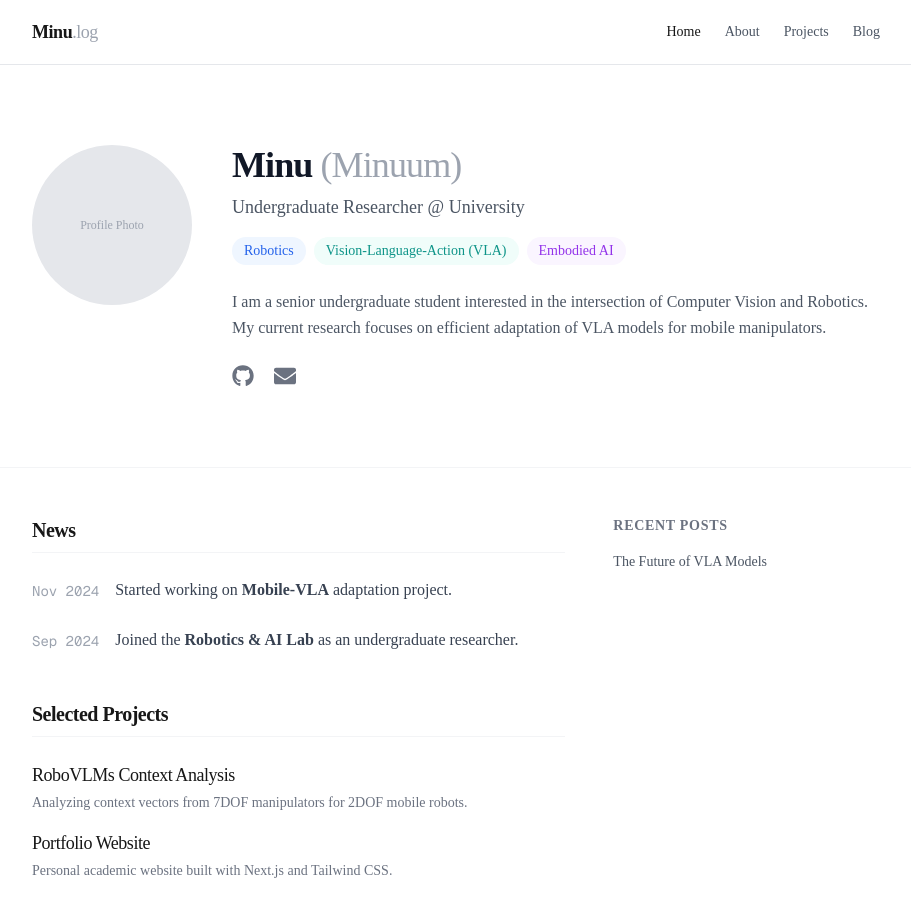
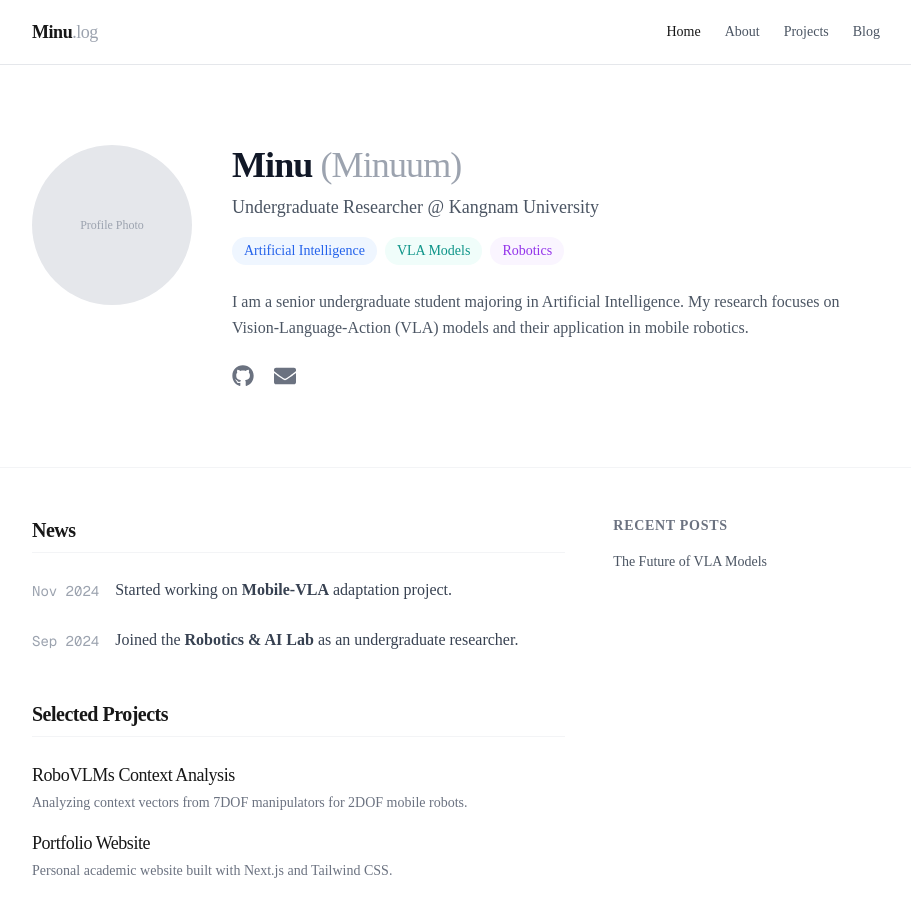
Before and after one commit to minuum/minuum.github.io, a Next.js app: page / in a window 1280 px wide. Shown: the top 916 px of the page, without its empty margins (184-1095 px from the left). Built offline with nearby package versions, Linux system fonts and the light colour scheme.

Commit message:
Update: Personal information (Education, Contact)

```diff
--- a/src/app/about/page.tsx
+++ b/src/app/about/page.tsx
@@ -21,10 +21,11 @@ export default function AboutPage() {
                     <div className="space-y-6">
                         <div>
                             <div className="flex justify-between items-baseline mb-1">
-                                <h3 className="font-semibold text-lg">University Name</h3>
-                                <span className="text-sm text-gray-500">2020 - Present</span>
+                                <h3 className="font-semibold text-lg">Kangnam University</h3>
+                                <span className="text-sm text-gray-500">Mar. 2022 - Present</span>
                             </div>
-                            <p className="text-gray-600 dark:text-gray-400">B.S. in Computer Science</p>
+                            <p className="text-gray-600 dark:text-gray-400">B.S. in Artificial Intelligence</p>
+                            <p className="text-sm text-gray-500 mt-1">GPA: 4.3 / 4.5</p>
                         </div>
                     </div>
                 </section>
--- a/src/components/Hero.tsx
+++ b/src/components/Hero.tsx
@@ -19,34 +19,33 @@ export default function Hero() {
                         Minu <span className="text-gray-400 font-normal">(Minuum)</span>
                     </h1>
                     <p className="text-lg text-gray-600 dark:text-gray-300 mb-4">
-                        Undergraduate Researcher @ University
+                        Undergraduate Researcher @ Kangnam University
                     </p>
 
                     <div className="flex flex-wrap justify-center md:justify-start gap-2 mb-6">
                         <span className="px-3 py-1 bg-blue-50 dark:bg-blue-900/30 text-blue-600 dark:text-blue-300 text-sm rounded-full font-medium">
-                            Robotics
+                            Artificial Intelligence
                         </span>
                         <span className="px-3 py-1 bg-teal-50 dark:bg-teal-900/30 text-teal-600 dark:text-teal-300 text-sm rounded-full font-medium">
-                            Vision-Language-Action (VLA)
+                            VLA Models
                         </span>
                         <span className="px-3 py-1 bg-purple-50 dark:bg-purple-900/30 text-purple-600 dark:text-purple-300 text-sm rounded-full font-medium">
-                            Embodied AI
+                            Robotics
                         </span>
                     </div>
 
                     <p className="text-gray-600 dark:text-gray-400 leading-relaxed max-w-2xl mb-6">
-                        I am a senior undergraduate student interested in the intersection of Computer Vision and Robotics.
-                        My current research focuses on efficient adaptation of VLA models for mobile manipulators.
+                        I am a senior undergraduate student majoring in Artificial Intelligence.
+                        My research focuses on Vision-Language-Action (VLA) models and their application in mobile robotics.
                     </p>
 
                     <div className="flex items-center justify-center md:justify-start gap-5 text-gray-500">
                         <a href="https://github.com/minuum" target="_blank" rel="noopener noreferrer" className="hover:text-gray-900 dark:hover:text-white transition-colors">
                             <FaGithub size={22} />
                         </a>
-                        <a href="mailto:your.email@example.com" className="hover:text-gray-900 dark:hover:text-white transition-colors">
+                        <a href="mailto:minwoolo0357@gmail.com" className="hover:text-gray-900 dark:hover:text-white transition-colors">
                             <FaEnvelope size={22} />
                         </a>
-                        {/* Add Google Scholar or LinkedIn here */}
                     </div>
                 </div>
             </div>
```
